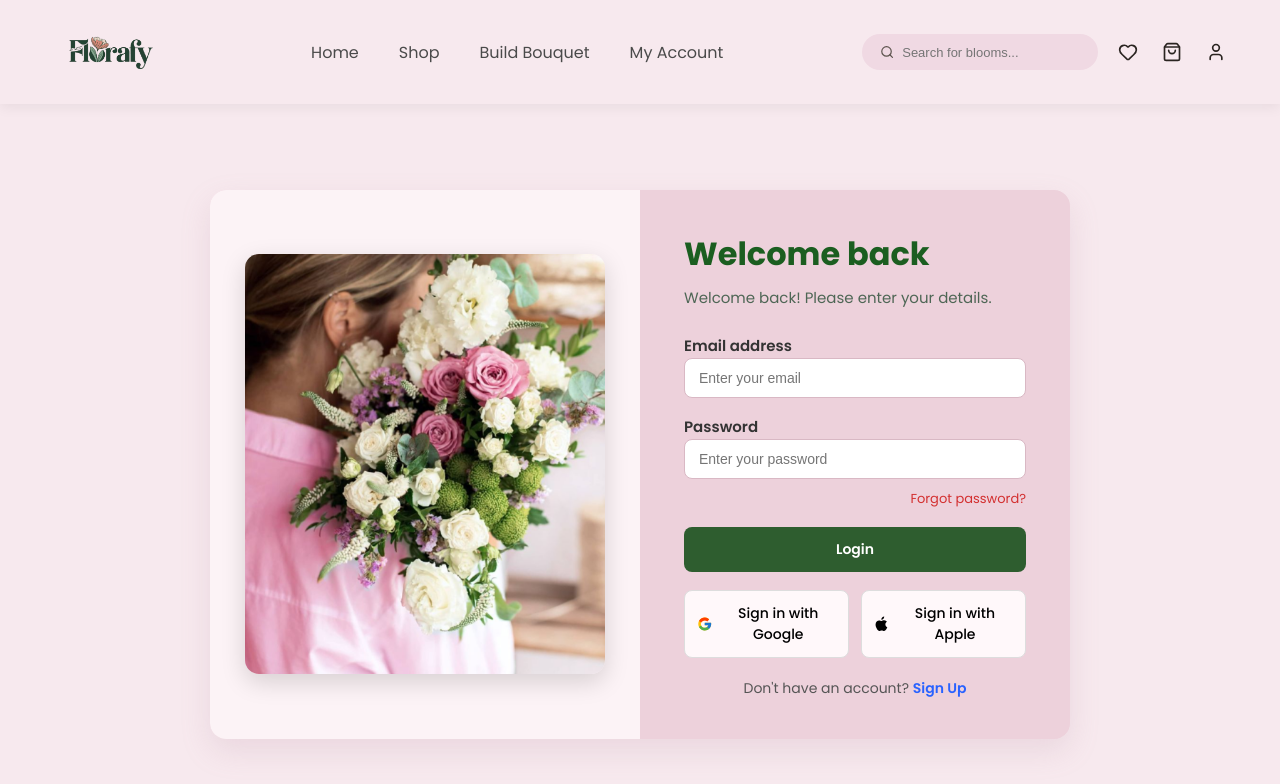
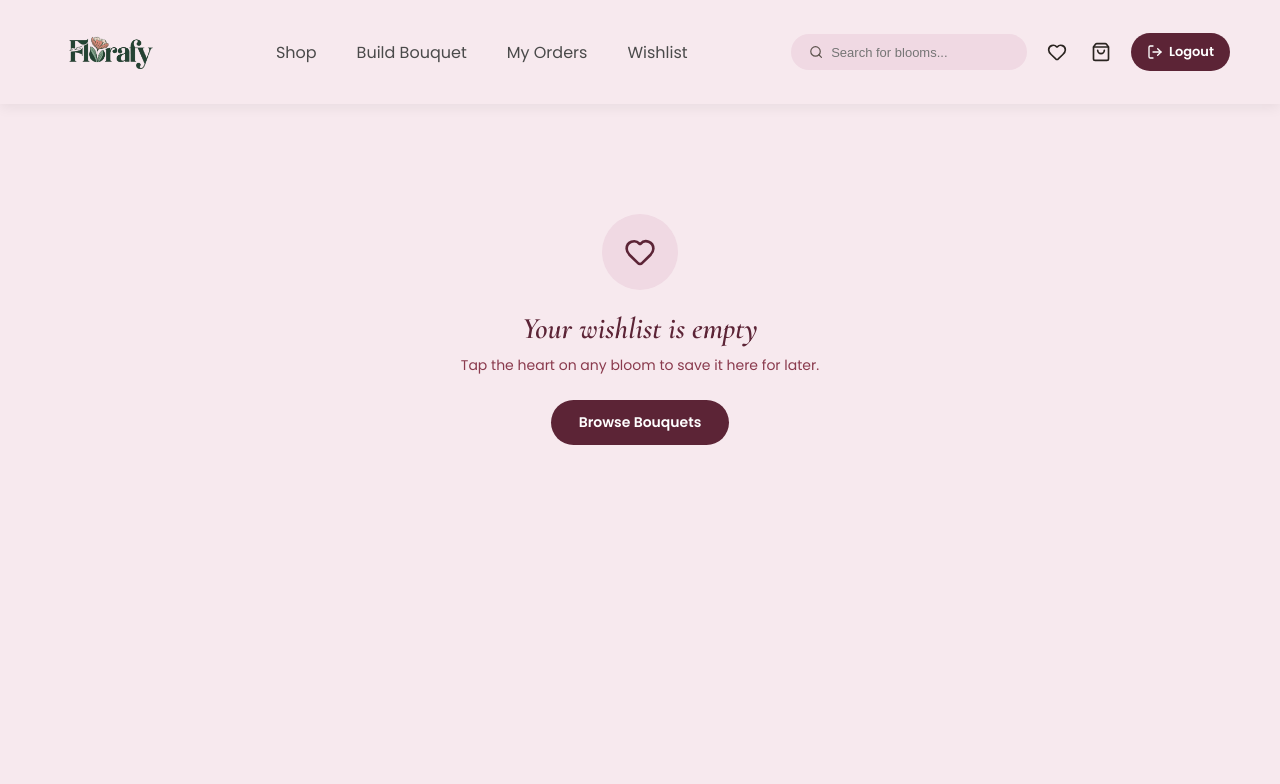
Before and after one commit to manasvistha/florafy_frontend, a React (Create React App) app: page /wishlist in a window 1280 px wide. Shown: the top 784 px of the page. Built offline with nearby package versions, Linux system fonts and the light colour scheme.

Commit message:
made wishlist page where we can add the flowers and also remove from that wishlist

```diff
--- a/src/App.jsx
+++ b/src/App.jsx
@@ -1,13 +1,16 @@
 import { BrowserRouter, Routes, Route } from 'react-router-dom';
+import { WishlistProvider } from './context/WishlistContext';
 import LandingPage from './pages/LandingPage';
 import LoginPage from './pages/LoginPage';
 import SignupPage from './pages/SignupPage';
 import Dashboard from './pages/Dashboard';
 import FlowerDetails from './pages/FlowerDetails';
 import Shop from './pages/Shop';
+import Wishlist from './pages/Wishlist';
 
 function App() {
   return (
+    <WishlistProvider>
       <BrowserRouter>
         <Routes>
           <Route path="/" element={<LandingPage />} />
@@ -17,12 +20,13 @@ function App() {
           <Route path="/dashboard" element={<Dashboard />} />
           <Route path="/flower/:id" element={<FlowerDetails />} />
           <Route path="/shop" element={<Shop />} />
+          <Route path="/wishlist" element={<Wishlist />} />
           <Route path="/build-bouquet" element={<LoginPage />} />
           <Route path="/my-account" element={<LoginPage />} />
           <Route path="/my-orders" element={<LoginPage />} />
-        <Route path="/wishlist" element={<LoginPage />} />
         </Routes>
       </BrowserRouter>
+    </WishlistProvider>
   );
 }
 
--- a/src/components/Navbar.jsx
+++ b/src/components/Navbar.jsx
@@ -1,5 +1,6 @@
 import { Link, useNavigate } from 'react-router-dom';
 import { Heart, ShoppingBag, Search, User, LogOut } from 'lucide-react';
+import { useWishlist } from '../context/WishlistContext';
 
 const NAV_LINKS_BY_VARIANT = {
   landing: [
@@ -84,6 +85,24 @@ const styles = {
     cursor: 'pointer',
     display: 'flex',
     padding: 4,
+    position: 'relative',
+  },
+  badge: {
+    position: 'absolute',
+    top: -4,
+    right: -4,
+    minWidth: 16,
+    height: 16,
+    padding: '0 4px',
+    borderRadius: 999,
+    background: '#5c2436',
+    color: '#fff',
+    fontSize: 10,
+    fontWeight: 700,
+    display: 'flex',
+    alignItems: 'center',
+    justifyContent: 'center',
+    boxSizing: 'border-box',
   },
   logoutBtn: {
     display: 'inline-flex',
@@ -104,6 +123,7 @@ export default function Navbar({ variant = 'landing' }) {
   const navigate = useNavigate();
   const navLinks = NAV_LINKS_BY_VARIANT[variant] || NAV_LINKS_BY_VARIANT.landing;
   const isDashboard = variant === 'dashboard';
+  const { count } = useWishlist();
 
   const handleLogout = () => {
     localStorage.removeItem('token');
@@ -136,9 +156,10 @@ export default function Navbar({ variant = 'landing' }) {
               style={styles.searchInput}
             />
           </div>
-          <button style={styles.iconBtn} aria-label="Wishlist">
+          <Link to="/wishlist" style={styles.iconBtn} aria-label="Wishlist">
             <Heart size={20} />
-          </button>
+            {count > 0 && <span style={styles.badge}>{count}</span>}
+          </Link>
           <button style={styles.iconBtn} aria-label="Cart">
             <ShoppingBag size={20} />
           </button>
--- /dev/null
+++ b/src/context/WishlistContext.jsx
@@ -0,0 +1,50 @@
+import { createContext, useContext, useEffect, useState } from 'react';
+
+// Shared, persisted wishlist. Holds the ids of liked flowers so the heart
+// buttons on the Dashboard / Shop / Details pages and the Wishlist page all
+// stay in sync, and survive refreshes via localStorage.
+
+const WishlistContext = createContext(null);
+const STORAGE_KEY = 'wishlist';
+
+function readStored() {
+  try {
+    const raw = JSON.parse(localStorage.getItem(STORAGE_KEY));
+    return Array.isArray(raw) ? raw : [];
+  } catch {
+    return [];
+  }
+}
+
+export function WishlistProvider({ children }) {
+  const [ids, setIds] = useState(readStored);
+
+  useEffect(() => {
+    localStorage.setItem(STORAGE_KEY, JSON.stringify(ids));
+  }, [ids]);
+
+  const isWished = (id) => ids.includes(id);
+
+  const toggle = (id) =>
+    setIds((prev) => (prev.includes(id) ? prev.filter((x) => x !== id) : [...prev, id]));
+
+  const remove = (id) => setIds((prev) => prev.filter((x) => x !== id));
+
+  const clear = () => setIds([]);
+
+  return (
+    <WishlistContext.Provider
+      value={{ ids, count: ids.length, isWished, toggle, remove, clear }}
+    >
+      {children}
+    </WishlistContext.Provider>
+  );
+}
+
+export function useWishlist() {
+  const ctx = useContext(WishlistContext);
+  if (!ctx) {
+    throw new Error('useWishlist must be used within a WishlistProvider');
+  }
+  return ctx;
+}
--- a/src/pages/Dashboard.jsx
+++ b/src/pages/Dashboard.jsx
@@ -3,6 +3,7 @@ import { Link } from 'react-router-dom';
 import { Heart, Plus } from 'lucide-react';
 import Navbar from '../components/Navbar';
 import { PRODUCTS } from '../data/products';
+import { useWishlist } from '../context/WishlistContext';
 
 const CATEGORIES = ['All Flowers', 'Birthday', 'Anniversary', 'Decoration'];
 
@@ -139,6 +140,7 @@ const styles = {
 
 export default function Dashboard() {
   const [activeCategory, setActiveCategory] = useState('All Flowers');
+  const { isWished, toggle } = useWishlist();
 
   return (
     <div style={styles.page}>
@@ -180,9 +182,14 @@ export default function Dashboard() {
                   aria-label="Add to wishlist"
                   onClick={(e) => {
                     e.preventDefault();
+                    toggle(product.id);
                   }}
                 >
-                  <Heart size={14} />
+                  <Heart
+                    size={14}
+                    color="#5c2436"
+                    fill={isWished(product.id) ? '#5c2436' : 'none'}
+                  />
                 </button>
               </div>
               <div style={styles.info}>
--- a/src/pages/FlowerDetails.jsx
+++ b/src/pages/FlowerDetails.jsx
@@ -3,6 +3,7 @@ import { useParams, Link, useNavigate } from 'react-router-dom';
 import { Heart, ShoppingBag, Minus, Plus, ArrowLeft, Truck, Leaf } from 'lucide-react';
 import Navbar from '../components/Navbar';
 import { getProductById } from '../data/products';
+import { useWishlist } from '../context/WishlistContext';
 
 const styles = {
   page: {
@@ -200,7 +201,8 @@ export default function FlowerDetails() {
   const product = getProductById(id);
 
   const [quantity, setQuantity] = useState(1);
-  const [wished, setWished] = useState(false);
+  const { isWished, toggle } = useWishlist();
+  const wished = product ? isWished(product.id) : false;
 
   if (!product) {
     return (
@@ -263,7 +265,7 @@ export default function FlowerDetails() {
                 <ShoppingBag size={16} /> Add to Cart · Rs. {product.price * quantity}
               </button>
               <button
-                onClick={() => setWished((w) => !w)}
+                onClick={() => toggle(product.id)}
                 style={{ ...styles.wishBtn, ...(wished ? styles.wishBtnActive : {}) }}
                 aria-label="Add to wishlist"
               >
--- /dev/null
+++ b/src/pages/Wishlist.jsx
@@ -0,0 +1,227 @@
+import { Link } from 'react-router-dom';
+import { Heart, Plus, Trash2 } from 'lucide-react';
+import Navbar from '../components/Navbar';
+import { getProductById } from '../data/products';
+import { useWishlist } from '../context/WishlistContext';
+
+const styles = {
+  page: {
+    background: '#f7e9ee',
+    minHeight: '100vh',
+    fontFamily: "'Poppins', sans-serif",
+  },
+  container: {
+    maxWidth: 1180,
+    margin: '0 auto',
+    padding: '40px 20px 80px',
+  },
+  header: {
+    display: 'flex',
+    alignItems: 'baseline',
+    justifyContent: 'space-between',
+    marginBottom: 8,
+  },
+  title: {
+    fontFamily: "'Cormorant Garamond', serif",
+    fontStyle: 'italic',
+    fontWeight: 600,
+    fontSize: 40,
+    color: '#5c2436',
+    margin: 0,
+  },
+  clearAll: {
+    background: 'none',
+    border: 'none',
+    fontSize: 13,
+    fontWeight: 600,
+    color: '#8a3a4d',
+    cursor: 'pointer',
+  },
+  subtitle: {
+    fontSize: 13,
+    fontWeight: 500,
+    color: '#8a3a4d',
+    margin: '0 0 32px',
+  },
+  grid: {
+    display: 'grid',
+    gridTemplateColumns: 'repeat(5, 1fr)',
+    gap: 20,
+  },
+  card: {
+    background: '#fff',
+    borderRadius: 14,
+    overflow: 'hidden',
+    boxShadow: '0 4px 14px rgba(0,0,0,0.06)',
+    textDecoration: 'none',
+    color: 'inherit',
+    display: 'block',
+    cursor: 'pointer',
+  },
+  imageWrap: {
+    position: 'relative',
+    width: '100%',
+    aspectRatio: '1 / 1',
+  },
+  image: {
+    width: '100%',
+    height: '100%',
+    objectFit: 'cover',
+    display: 'block',
+  },
+  removeBtn: {
+    position: 'absolute',
+    top: 10,
+    right: 10,
+    width: 28,
+    height: 28,
+    borderRadius: '50%',
+    background: 'rgba(255,255,255,0.92)',
+    border: 'none',
+    display: 'flex',
+    alignItems: 'center',
+    justifyContent: 'center',
+    cursor: 'pointer',
+  },
+  info: {
+    padding: '10px 12px 14px',
+    position: 'relative',
+  },
+  name: {
+    fontSize: 13,
+    fontWeight: 600,
+    color: '#2a2420',
+    margin: '0 0 2px',
+  },
+  price: {
+    fontSize: 12,
+    color: '#8a8a8a',
+    margin: 0,
+  },
+  addBtn: {
+    position: 'absolute',
+    right: 10,
+    bottom: 10,
+    width: 24,
+    height: 24,
+    borderRadius: '50%',
+    background: '#5c2436',
+    border: 'none',
+    display: 'flex',
+    alignItems: 'center',
+    justifyContent: 'center',
+    cursor: 'pointer',
+  },
+
+  // Empty state
+  empty: {
+    textAlign: 'center',
+    padding: '70px 20px',
+  },
+  emptyIcon: {
+    width: 76,
+    height: 76,
+    borderRadius: '50%',
+    background: '#f0d9e3',
+    display: 'flex',
+    alignItems: 'center',
+    justifyContent: 'center',
+    margin: '0 auto 20px',
+    color: '#5c2436',
+  },
+  emptyTitle: {
+    fontFamily: "'Cormorant Garamond', serif",
+    fontStyle: 'italic',
+    fontSize: 30,
+    color: '#5c2436',
+    margin: '0 0 8px',
+  },
+  emptyText: {
+    fontSize: 14,
+    color: '#8a3a4d',
+    margin: '0 0 24px',
+  },
+  shopBtn: {
+    display: 'inline-block',
+    background: '#5c2436',
+    color: '#fff',
+    textDecoration: 'none',
+    borderRadius: 999,
+    padding: '12px 28px',
+    fontSize: 14,
+    fontWeight: 600,
+  },
+};
+
+export default function Wishlist() {
+  const { ids, remove, clear } = useWishlist();
+
+  // Map stored ids to full products, dropping any that no longer exist.
+  const items = ids.map((id) => getProductById(id)).filter(Boolean);
+
+  return (
+    <div style={styles.page}>
+      <Navbar variant="dashboard" />
+
+      <div style={styles.container}>
+        {items.length === 0 ? (
+          <div style={styles.empty}>
+            <div style={styles.emptyIcon}>
+              <Heart size={32} />
+            </div>
+            <h2 style={styles.emptyTitle}>Your wishlist is empty</h2>
+            <p style={styles.emptyText}>
+              Tap the heart on any bloom to save it here for later.
+            </p>
+            <Link to="/shop" style={styles.shopBtn}>
+              Browse Bouquets
+            </Link>
+          </div>
+        ) : (
+          <>
+            <div style={styles.header}>
+              <h1 style={styles.title}>My Wishlist</h1>
+              <button style={styles.clearAll} onClick={clear}>
+                Clear All
+              </button>
+            </div>
+            <p style={styles.subtitle}>
+              {items.length} {items.length === 1 ? 'bloom' : 'blooms'} saved
+            </p>
+
+            <div style={styles.grid}>
+              {items.map((product) => (
+                <Link to={`/flower/${product.id}`} style={styles.card} key={product.id}>
+                  <div style={styles.imageWrap}>
+                    <img src={product.image} alt={product.name} style={styles.image} />
+                    <button
+                      style={styles.removeBtn}
+                      aria-label="Remove from wishlist"
+                      onClick={(e) => {
+                        e.preventDefault();
+                        remove(product.id);
+                      }}
+                    >
+                      <Trash2 size={14} color="#5c2436" />
+                    </button>
+                  </div>
+                  <div style={styles.info}>
+                    <p style={styles.name}>{product.name}</p>
+                    <p style={styles.price}>Rs. {product.price}</p>
+                    <button
+                      style={styles.addBtn}
+                      aria-label="Add to cart"
+                      onClick={(e) => e.preventDefault()}
+                    >
+                      <Plus size={14} color="#fff" />
+                    </button>
+                  </div>
+                </Link>
+              ))}
+            </div>
+          </>
+        )}
+      </div>
+    </div>
+  );
+}
```
Also changed, not shown: src/pages/Shop.jsx (+4 -5 lines), 25 other files (tests, documents, lock files or other folders). Lines whose indentation alone changed are shown as unchanged.
